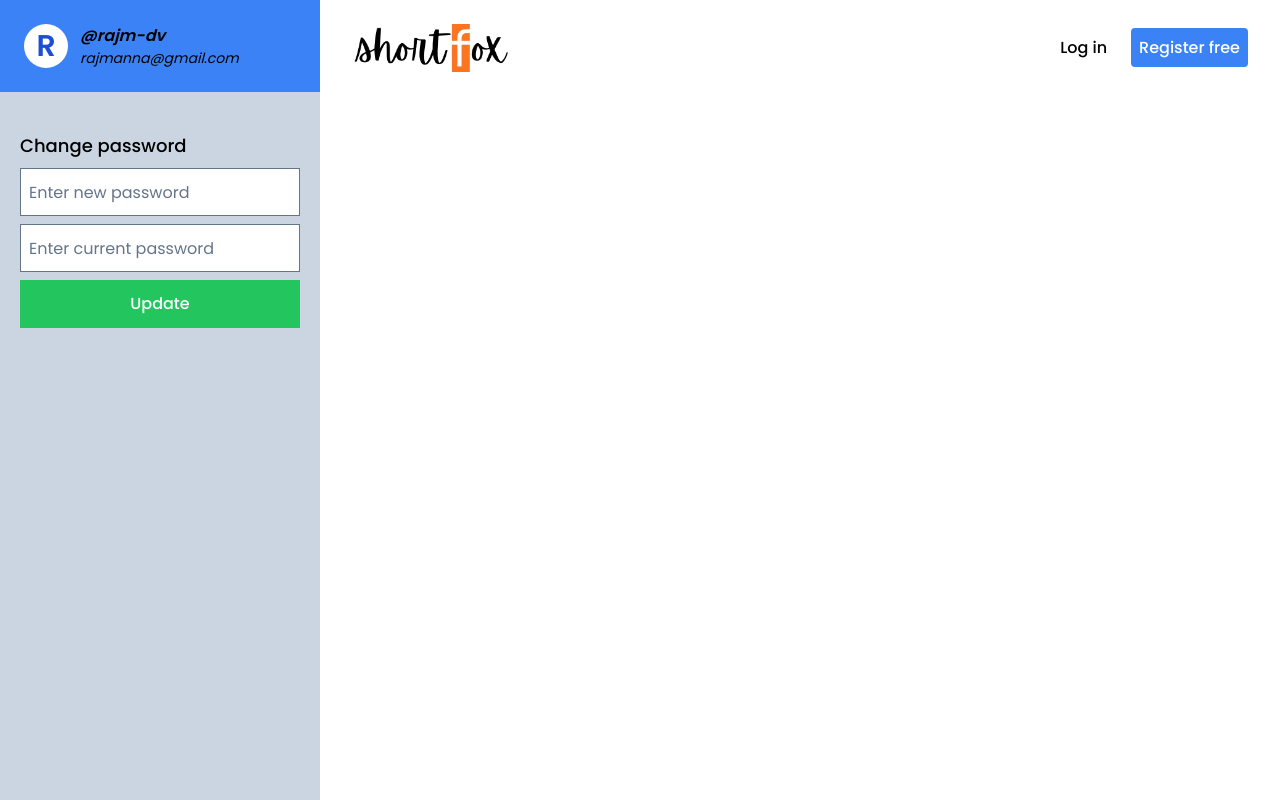
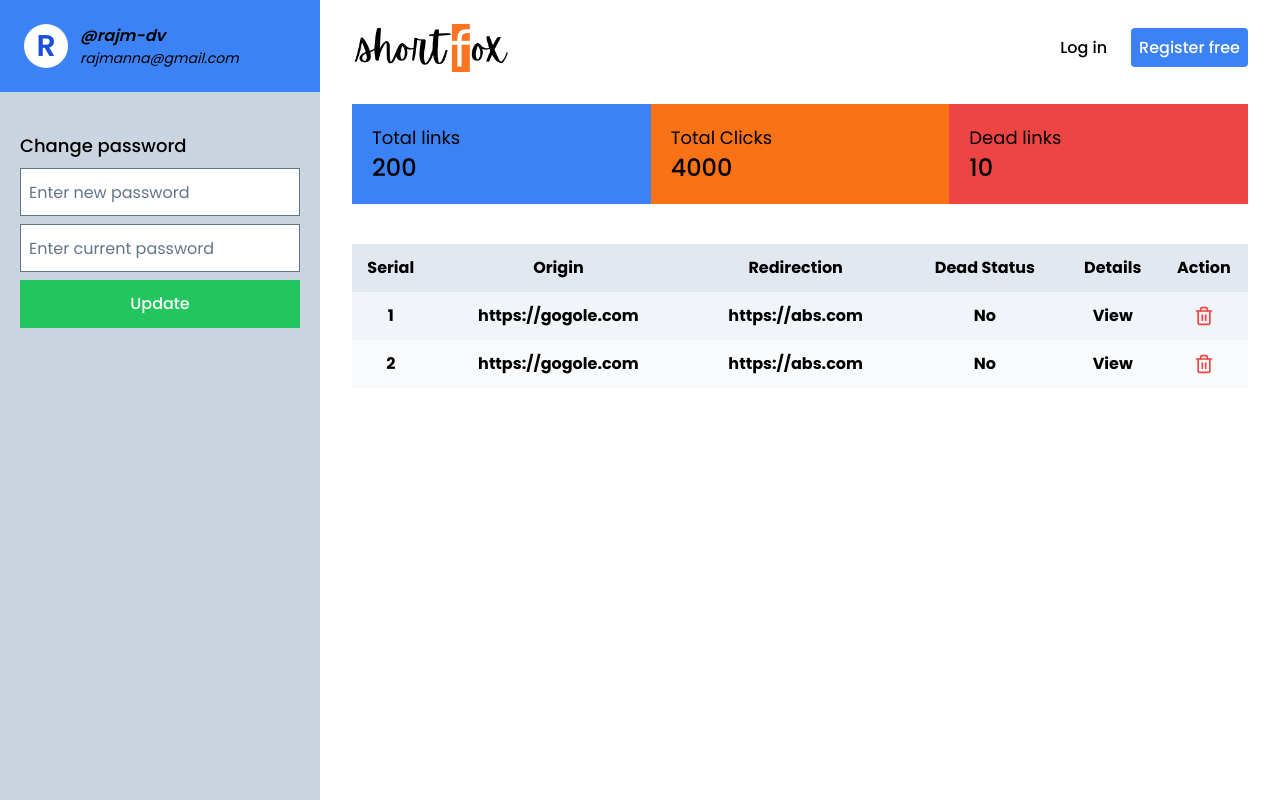
Before and after one commit to rajm-dv/shortfox-frontend, a React (Vite) app: page /dashboard in a window 1280 px wide. Built offline with nearby package versions, Linux system fonts and the light colour scheme.

Commit message:
added table /dashboard

```diff
--- a/src/pages/Dashboard.tsx
+++ b/src/pages/Dashboard.tsx
@@ -1,3 +1,4 @@
+import { Cross, Trash2, X } from "lucide-react";
 import Navbar from "../components/Navbar";
 
 const Dashboard = () => {
@@ -36,6 +37,54 @@ const Dashboard = () => {
       </div>
       <div className="col-span-9 px-8">
         <Navbar />
+        <div className="grid grid-cols-3 my-2">
+          <div className="bg-blue-500 p-5">
+            <p className="text-lg">Total links</p>
+            <p className="text-2xl font-medium">200</p>
+          </div>
+          <div className="bg-orange-500 p-5">
+            <p className="text-lg">Total Clicks</p>
+            <p className="text-2xl font-medium">4000</p>
+          </div>
+          <div className="bg-red-500 p-5">
+            <p className="text-lg">Dead links</p>
+            <p className="text-2xl font-medium">10</p>
+          </div>
+        </div>
+        <table className="table-auto w-full my-10">
+          <thead className="bg-slate-200">
+            <tr className="h-12">
+              <th>Serial</th>
+              <th>Origin</th>
+              <th>Redirection</th>
+              <th>Dead Status</th>
+              <th>Details</th>
+              <th>Action</th>
+            </tr>
+          </thead>
+          <tbody>
+            <tr className="bg-slate-100 h-12">
+              <th>1</th>
+              <th>https://gogole.com</th>
+              <th>https://abs.com</th>
+              <th>No</th>
+              <th>View</th>
+              <th className="flex justify-center items-center h-12">
+                <Trash2 className="size-5 text-red-500" />
+              </th>
+            </tr>
+            <tr className="bg-slate-50 h-12">
+              <th>2</th>
+              <th>https://gogole.com</th>
+              <th>https://abs.com</th>
+              <th>No</th>
+              <th>View</th>
+              <th className="flex justify-center items-center h-12">
+                <Trash2 className="size-5 text-red-500" />
+              </th>
+            </tr>
+          </tbody>
+        </table>
       </div>
     </div>
   );
```
